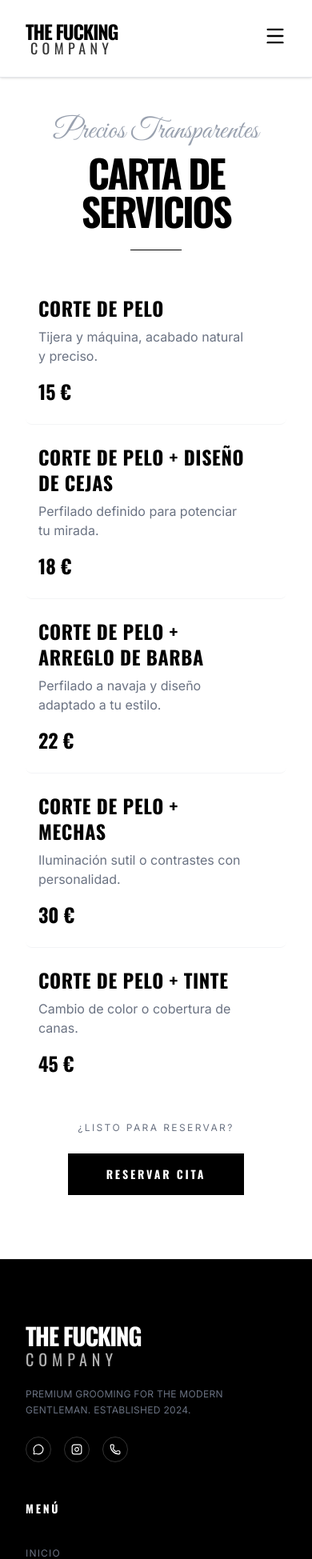
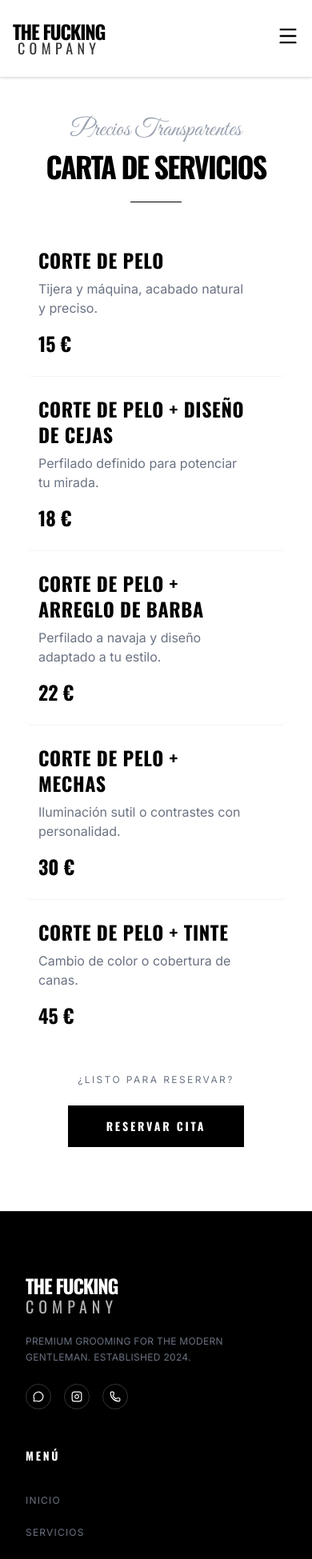
Before and after one commit to thefckingcompany/tfc-web, a React (Vite) app: page /servicios in a window 390 px wide. Shown: the top 1949 px of the page at 80% size. Built offline with nearby package versions, Linux system fonts and the light colour scheme.

Commit message:
Further increase mobile horizontal padding and reduce header font sizes for better cohesion

```diff
--- a/src/components/home/Hero.tsx
+++ b/src/components/home/Hero.tsx
@@ -18,13 +18,13 @@ export const Hero = () => {
             <div className="relative z-10 text-center px-8 max-w-5xl mx-auto flex flex-col items-center">
 
                 {/* Main Title Stack */}
-                <h1 className="text-6xl md:text-8xl lg:text-9xl font-oswald font-bold text-white leading-none tracking-tighter mb-2 uppercase">
+                <h1 className="text-5xl md:text-8xl lg:text-9xl font-oswald font-bold text-white leading-none tracking-tighter mb-2 uppercase">
                     The Fucking<br />
                     <span className="block mt-[-10px]">Company</span>
                 </h1>
 
                 {/* Script Subtitle */}
-                <h2 className="text-4xl md:text-6xl font-script text-white mb-6 transform -rotate-2">
+                <h2 className="text-3xl md:text-6xl font-script text-white mb-6 transform -rotate-2">
                     Barber Shop
                 </h2>
 
--- a/src/components/home/LocationTeaser.tsx
+++ b/src/components/home/LocationTeaser.tsx
@@ -7,8 +7,8 @@ export const LocationTeaser = () => {
 
                 {/* Header Centered */}
                 <div className="text-center mb-20 animate-fade-in-up">
-                    <p className="font-script text-4xl text-gray-500 mb-2">Visítanos</p>
-                    <h2 className="text-5xl md:text-6xl font-oswald font-bold uppercase tracking-tighter text-black">
+                    <p className="font-script text-3xl text-gray-500 mb-2">Visítanos</p>
+                    <h2 className="text-4xl md:text-6xl font-oswald font-bold uppercase tracking-tighter text-black">
                         Contacto
                     </h2>
                 </div>
--- a/src/components/home/ServicesTeaser.tsx
+++ b/src/components/home/ServicesTeaser.tsx
@@ -35,8 +35,8 @@ export const ServicesTeaser = () => {
 
                 {/* Header */}
                 <div className="text-center mb-20 animate-fade-in-up">
-                    <p className="font-script text-4xl text-gray-500 mb-2">Calidad sobre cantidad</p>
-                    <h2 className="text-5xl md:text-6xl font-oswald font-bold uppercase tracking-tighter text-black">
+                    <p className="font-script text-3xl text-gray-500 mb-2">Calidad sobre cantidad</p>
+                    <h2 className="text-4xl md:text-6xl font-oswald font-bold uppercase tracking-tighter text-black">
                         Nuestros Servicios
                     </h2>
                 </div>
--- a/src/components/home/TeamTeaser.tsx
+++ b/src/components/home/TeamTeaser.tsx
@@ -15,8 +15,8 @@ export const TeamTeaser = () => {
 
                 {/* Header */}
                 <div className="text-center mb-10 animate-fade-in-up">
-                    <p className="font-script text-4xl text-gray-500 mb-2">Maestros Artesanos</p>
-                    <h2 className="text-5xl md:text-6xl font-oswald font-bold uppercase tracking-tighter text-black">
+                    <p className="font-script text-3xl text-gray-500 mb-2">Maestros Artesanos</p>
+                    <h2 className="text-4xl md:text-6xl font-oswald font-bold uppercase tracking-tighter text-black">
                         Conoce al Equipo
                     </h2>
                 </div>
--- a/src/components/layout/Footer.tsx
+++ b/src/components/layout/Footer.tsx
@@ -10,7 +10,7 @@ export const Footer = () => {
                     {/* Brand */}
                     <div className="space-y-6">
                         <div>
-                            <h2 className="text-3xl font-oswald font-bold uppercase tracking-tighter leading-none mb-1">
+                            <h2 className="text-2xl font-oswald font-bold uppercase tracking-tighter leading-none mb-1">
                                 The Fucking
                             </h2>
                             <h2 className="text-xl font-oswald uppercase tracking-[0.3em] leading-none opacity-70">
--- a/src/components/layout/MainLayout.tsx
+++ b/src/components/layout/MainLayout.tsx
@@ -2,7 +2,7 @@ import React from 'react';
 import { useLocation } from 'react-router-dom';
 import { Navbar } from './Navbar';
 import { Footer } from './Footer';
-
+import { BackToTop } from './BackToTop';
 
 interface MainLayoutProps {
     children: React.ReactNode;
@@ -19,7 +19,7 @@ export const MainLayout: React.FC<MainLayoutProps> = ({ children }) => {
                 {children}
             </main>
             <Footer />
-
+            <BackToTop />
         </div>
     );
 };
--- a/src/components/layout/Navbar.tsx
+++ b/src/components/layout/Navbar.tsx
@@ -42,7 +42,7 @@ export const Navbar = () => {
 
     return (
         <nav className={`fixed top-0 left-0 w-full z-50 transition-all duration-300 border-b ${bgClass}`}>
-            <div className="max-w-7xl mx-auto px-8 sm:px-12 lg:px-8">
+            <div className="max-w-7xl mx-auto px-4 sm:px-6 lg:px-8">
                 <div className="flex items-center justify-between h-24">
 
                     {/* Logo */}
@@ -96,7 +96,7 @@ export const Navbar = () => {
                 >
 
                     {/* Top Bar: Logo & Close Button */}
-                    <div className="flex justify-between items-center p-8 border-b border-white/10 shrink-0">
+                    <div className="flex justify-between items-center p-6 border-b border-white/10 shrink-0">
                         {/* Logo */}
                         <div className="flex flex-col items-center" onClick={() => setIsOpen(false)}>
                             <span className="text-2xl font-oswald font-bold tracking-tighter uppercase leading-none text-white">
--- a/src/pages/Contact.tsx
+++ b/src/pages/Contact.tsx
@@ -8,8 +8,8 @@ const Contact = () => {
 
                 {/* Header Centered */}
                 <div className="text-center mb-12 animate-fade-in-up">
-                    <p className="font-script text-4xl text-gray-500 mb-2">Visítanos</p>
-                    <h2 className="text-5xl md:text-6xl font-oswald font-bold uppercase tracking-tighter text-black">
+                    <p className="font-script text-3xl text-gray-500 mb-2">Visítanos</p>
+                    <h2 className="text-4xl md:text-6xl font-oswald font-bold uppercase tracking-tighter text-black">
                         Contacto
                     </h2>
                 </div>
--- a/src/pages/Services.tsx
+++ b/src/pages/Services.tsx
@@ -19,8 +19,8 @@ const Services = () => {
 
             {/* Header */}
             <div className="text-center mb-8 pt-0">
-                <p className="font-script text-4xl text-gray-400 mb-2">Precios Transparentes</p>
-                <h1 className="text-5xl md:text-7xl font-oswald font-bold uppercase tracking-tighter mb-6">
+                <p className="font-script text-3xl text-gray-400 mb-2">Precios Transparentes</p>
+                <h1 className="text-4xl md:text-7xl font-oswald font-bold uppercase tracking-tighter mb-6">
                     Carta de Servicios
                 </h1>
                 <div className="w-16 h-[1px] bg-black mx-auto"></div>
```
